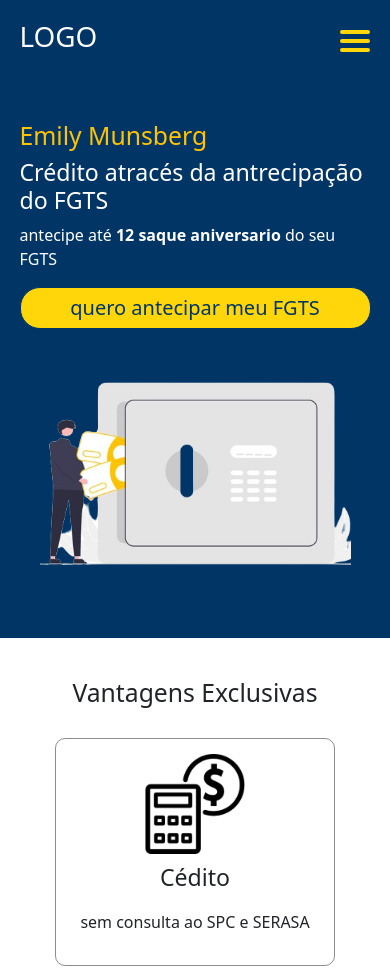
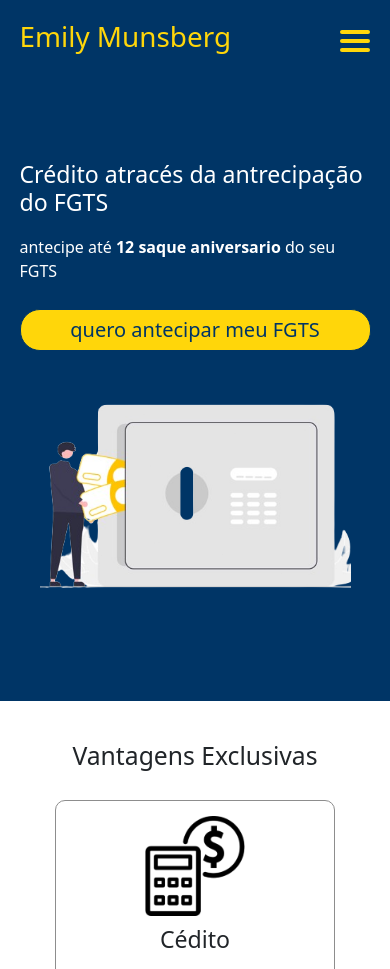
Before and after one commit to alexandredomi/FGTS, a plain HTML site: page index.html in a window 390 px wide. Shown: the top 969 px of the page. Drawn offline with nearby package versions, Linux system fonts and the light colour scheme.

Commit message:
add 16/03

```diff
--- a/index.html
+++ b/index.html
@@ -15,7 +15,7 @@
         <div class="color-header">
           <div class="center-header">
             <div class="logo">
-                <h1>LOGO</h1>
+                <h1>Emily Munsberg</h1>
             </div>
             <div class="lista-header">
                     <a href="">servicos</a>
@@ -38,10 +38,10 @@
           <div class="home-color">
             <div class="center-home">
                 <div class="lado-esquerdo">
-                    <h2>Emily Munsberg</h2>
+                    <!--<h2>Emily Munsberg</h2>-->
                     <h3>Crédito atracés da antrecipação do FGTS</h3>
                     <p>antecipe até <strong>12 saque aniversario </strong> do seu FGTS</p>
-                    <button>quero antecipar meu FGTS</button>
+                    <a href="https://api.whatsapp.com/message/ESFGWHT6WCYQH1?autoload=1&app_absent=0"><button>quero antecipar meu FGTS</button></a>
                 </div>
                 <div class="lado-direito">
                     <img src="imagens/undraw_Vault_re_s4my-removebg-preview1.png" alt="" width="100%">
@@ -80,6 +80,9 @@
             <div class="titulo-perguntas">
                 <h2>Perguntas frequentes</h2>
             </div>
+            <div class="img-perguntas">
+                <img src="imagens/undraw_Questions_re_1fy7-removebg-preview.png" alt="" width="100%">
+            </div>
             <div class="todas-perguntas">
               <div class="accordion accordion-flush" id="accordionFlushExample">
                   <div class="accordion-item">
@@ -114,9 +117,6 @@
                   </div>
                 </div>
           </div>
-            <div class="img-perguntas">
-                <img src="imagens/undraw_Questions_re_1fy7-removebg-preview.png" alt="" width="100%">
-            </div>
         </section>
     </main>
     <script src="https://cdn.jsdelivr.net/npm/bootstrap@5.3.3/dist/js/bootstrap.bundle.min.js" integrity="sha384-YvpcrYf0tY3lHB60NNkmXc5s9fDVZLESaAA55NDzOxhy9GkcIdslK1eN7N6jIeHz" crossorigin="anonymous"></script>
--- a/style.css
+++ b/style.css
@@ -121,7 +121,7 @@
 }
 .titulo-perguntas{
     text-align: center;
-    margin: 40px 0px;
+    margin-top: 40px;
 }
 .titulo-perguntas{
     width: 100%;
@@ -145,6 +145,9 @@
     .lista-header{
         display: none;
     }
+    .center-header .logo h1{
+        color: #FFD60A;
+    }
     .botao-header button{
         display: none;
     }
@@ -161,10 +164,14 @@
     }
     .center-home{
         width: 90%;
-        padding: 40px 0px;
+        padding: 80px 0px;
         gap: 20px;
     }
     .lado-esquerdo{
+        width: 100%;
+        gap: 10px;
+    }
+    .lado-esquerdo button{
         width: 100%;
     }
     .lado-direito{
@@ -177,8 +184,12 @@
     .cardin{
         width: 280px;
     }
+    .center-perguntas{
+        margin-bottom: 40px;
+    }
     .titulo-perguntas{
         width: 100%;
+        pad
     }
     .todas-perguntas{
         width: 100%;
```
Lines whose indentation alone changed are shown as unchanged.
